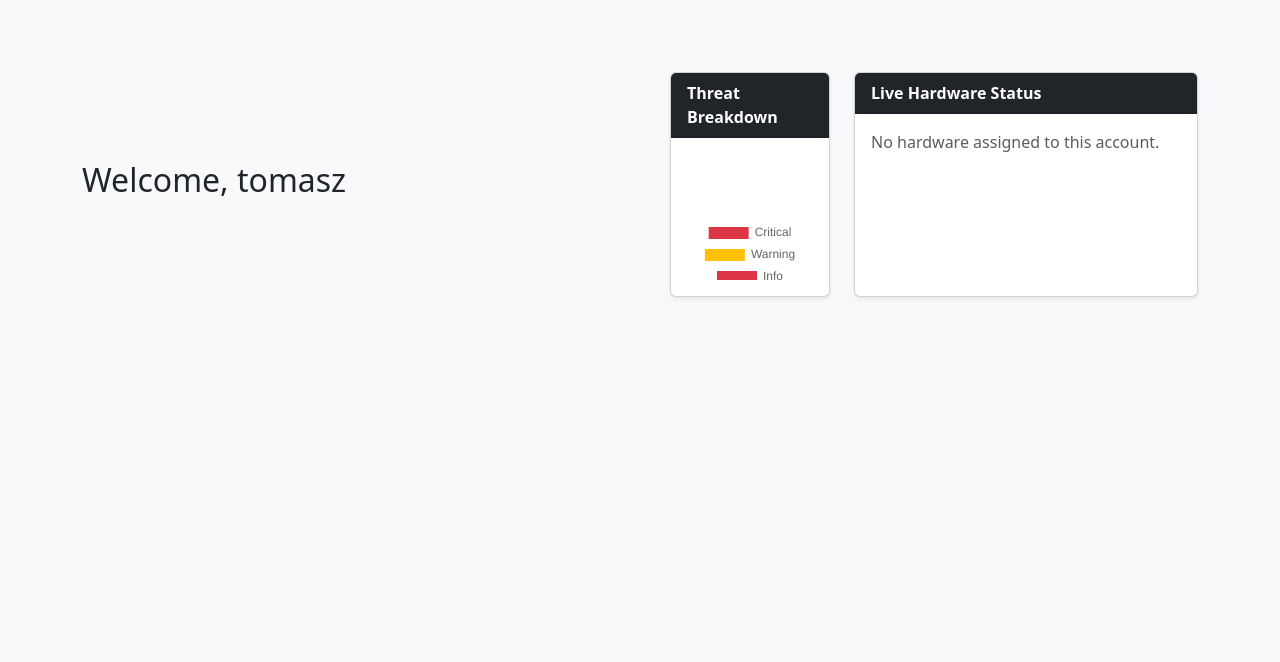
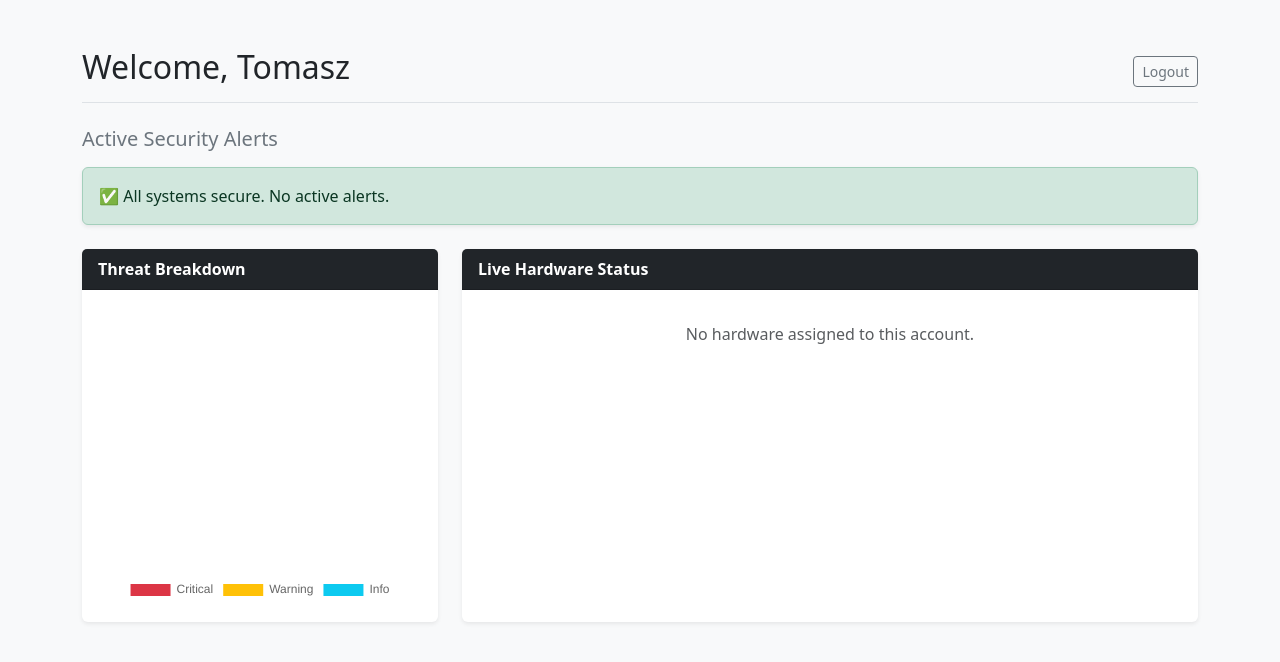
Before and after one commit to ToWi2x/Client-Insight-Portal, a Django app: page / in a window 1280 px wide. Shown: the top 662 px of the page. Run offline with Django 5.2, Linux system fonts and the light colour scheme; a user stored in the database is signed in; data comes from the database, SQL or seed files in the repository; both versions use the stored data as it was after the commit.

Commit message:
Fix views.py context mapping and add project README

```diff
--- a/secom_client_portal/dashboard/templates/dashboard/client_dashboard.html
+++ b/secom_client_portal/dashboard/templates/dashboard/client_dashboard.html
@@ -2,47 +2,82 @@
 <html lang="en">
 <head>
     <meta charset="UTF-8">
-    <title>SECOM Client Portal</title>
-    <!-- Bootstrap CSS for styling -->
+    <meta name="viewport" content="width=device-width, initial-scale=1.0">
+    <title>SECOM Security Dashboard</title>
     <link href="https://cdn.jsdelivr.net/npm/bootstrap@5.3.0/dist/css/bootstrap.min.css" rel="stylesheet">
+    <script src="https://cdn.jsdelivr.net/npm/chart.js"></script>
 </head>
 <body class="bg-light">
 
-<div class="container mt-5">
-    <div class="d-flex justify-content-between align-items-center mb-4">
-        <h2>Welcome, {{ request.user.username }}</h2>
-      <div class="row mb-4 mt-4">
+    <div class="container mt-5 mb-5">
+
+        <div class="d-flex justify-content-between align-items-center mb-4 pb-2 border-bottom">
+            <h2 class="text-dark">Welcome, {{ request.user.username|title }}</h2>
+            <a href="/accounts/logout/" class="btn btn-outline-secondary btn-sm">Logout</a>
+        </div>
+
+        <h5 class="mb-3 text-secondary">Active Security Alerts</h5>
+        <div class="row mb-4">
+            {% for alert in alerts %}
+                <div class="col-12 mb-2">
+                    {% if alert.severity == 'CRITICAL' %}
+                        <div class="alert alert-danger d-flex justify-content-between align-items-center shadow-sm m-0">
+                            <strong>🚨 CRITICAL: {{ alert.alert_type }}</strong>
+                            <span>Location: {{ alert.location }} | Logged: {{ alert.timestamp|date:"M d, H:i" }}</span>
+                        </div>
+                    {% elif alert.severity == 'WARNING' %}
+                        <div class="alert alert-warning d-flex justify-content-between align-items-center shadow-sm m-0">
+                            <strong>⚠️ WARNING: {{ alert.alert_type }}</strong>
+                            <span>Location: {{ alert.location }} | Logged: {{ alert.timestamp|date:"M d, H:i" }}</span>
+                        </div>
+                    {% else %}
+                        <div class="alert alert-info d-flex justify-content-between align-items-center shadow-sm m-0">
+                            <strong>ℹ️ INFO: {{ alert.alert_type }}</strong>
+                            <span>Location: {{ alert.location }} | Logged: {{ alert.timestamp|date:"M d, H:i" }}</span>
+                        </div>
+                    {% endif %}
+                </div>
+            {% empty %}
+                <div class="col-12">
+                    <div class="alert alert-success shadow-sm m-0">
+                        ✅ All systems secure. No active alerts.
+                    </div>
+                </div>
+            {% endfor %}
+        </div>
+
+        <div class="row mb-5">
             <div class="col-md-4">
-        <div class="card shadow-sm h-100">
+                <div class="card shadow-sm h-100 border-0">
                     <div class="card-header bg-dark text-white">
-                <strong>Threat Breakdown</strong>
+                        <strong class="mb-0">Threat Breakdown</strong>
                     </div>
-            <div class="card-body">
+                    <div class="card-body d-flex align-items-center justify-content-center">
                         <canvas id="alertChart"></canvas>
                     </div>
                 </div>
             </div>
 
             <div class="col-md-8">
-        <div class="card shadow-sm h-100">
+                <div class="card shadow-sm h-100 border-0">
                     <div class="card-header bg-dark text-white">
-                <strong>Live Hardware Status</strong>
+                        <strong class="mb-0">Live Hardware Status</strong>
                     </div>
                     <div class="card-body">
                         <div class="row">
                             {% for device in devices %}
                             <div class="col-md-4 mb-3">
                                 <div class="border rounded p-3 text-center h-100 shadow-sm
-                            {% if device.status == 'ONLINE' %}border-success bg-light
+                                    {% if device.status == 'ONLINE' %}border-success bg-white
                                     {% elif device.status == 'OFFLINE' %}border-danger bg-danger text-white
                                     {% else %}border-warning bg-warning text-dark{% endif %}">
-                            <h6 class="mb-1">{{ device.device_name }}</h6>
-                            <small>{{ device.location }}</small><br>
+                                    <h6 class="mb-1 fw-bold">{{ device.device_name }}</h6>
+                                    <small class="{% if device.status == 'OFFLINE' %}text-light{% else %}text-muted{% endif %}">{{ device.location }}</small><br>
                                     <strong class="mt-2 d-block">{{ device.status }}</strong>
                                 </div>
                             </div>
                             {% empty %}
-                    <p class="text-muted">No hardware assigned to this account.</p>
+                            <p class="text-muted text-center mt-3">No hardware assigned to this account.</p>
                             {% endfor %}
                         </div>
                     </div>
@@ -50,8 +85,7 @@
             </div>
         </div>
 
-<script src="https://cdn.jsdelivr.net/npm/chart.js"></script>
-<script>
+    </div> <script>
         document.addEventListener('DOMContentLoaded', function() {
             const ctx = document.getElementById('alertChart').getContext('2d');
             new Chart(ctx, {
@@ -59,13 +93,14 @@
                 data: {
                     labels: ['Critical', 'Warning', 'Info'],
                     datasets: [{
-                    data: [{{ critical_count }}, {{ warning_count }}, {{ info_count }}],
+                        data: [Number("{{ critical_count }}"), Number("{{ warning_count }}"), Number("{{ info_count }}")],
                         backgroundColor: ['#dc3545', '#ffc107', '#0dcaf0'],
                         borderWidth: 0
                     }]
                 },
                 options: {
                     responsive: true,
+                    maintainAspectRatio: false,
                     cutout: '70%',
                     plugins: {
                         legend: { position: 'bottom' }
--- a/secom_client_portal/dashboard/views.py
+++ b/secom_client_portal/dashboard/views.py
@@ -1,9 +1,26 @@
 from django.shortcuts import render
-from django.contrib.auth.decorators import login_required # <-- Check this import
-from .models import ClientOutcome
+from django.contrib.auth.decorators import login_required
+from .models import ClientOutcome, SecurityAlert, DeviceHealth  # <-- We must import all 3 models!
 
-@login_required(login_url='/accounts/login/')  # <-- This line MUST be right here
+@login_required(login_url='/accounts/login/')
 def client_dashboard(request):
+    # 1. Grab all data assigned to the person currently logged in
     outcomes = ClientOutcome.objects.filter(client=request.user)
-    context = {'outcomes': outcomes}
+    alerts = SecurityAlert.objects.filter(client=request.user, is_resolved=False).order_by('-timestamp')
+    devices = DeviceHealth.objects.filter(client=request.user)
+
+    # 2. Count the alerts so Chart.js knows how big to draw the slices
+    critical_count = alerts.filter(severity='CRITICAL').count()
+    warning_count = alerts.filter(severity='WARNING').count()
+    info_count = alerts.filter(severity='INFO').count()
+
+    # 3. Package ALL of this data together to send to the HTML template
+    context = {
+        'outcomes': outcomes,
+        'alerts': alerts,
+        'devices': devices,
+        'critical_count': critical_count,
+        'warning_count': warning_count,
+        'info_count': info_count,
+    }
     return render(request, 'dashboard/client_dashboard.html', context)
```
Also changed, not shown: secom_client_portal/dashboard/models.py (+15 -0 lines), secom_client_portal/dashboard/templates/account/login.html (added, +41 -0 lines), secom_client_portal/READEME.md (added), secom_client_portal/dashboard/migrations/0002_devicehealth_securityalert.py (added), secom_client_portal/db.sqlite3. Lines whose indentation alone changed are shown as unchanged.
